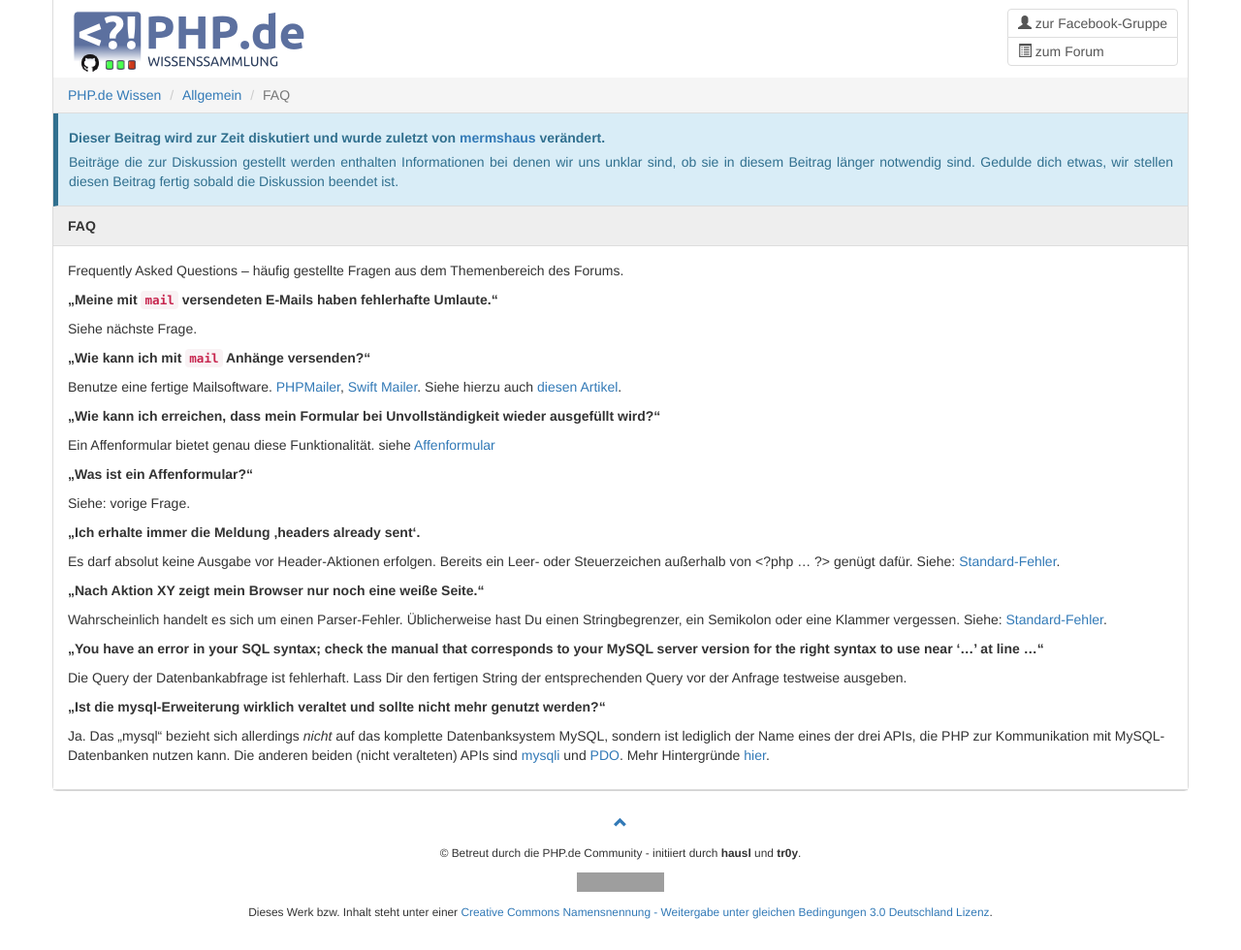
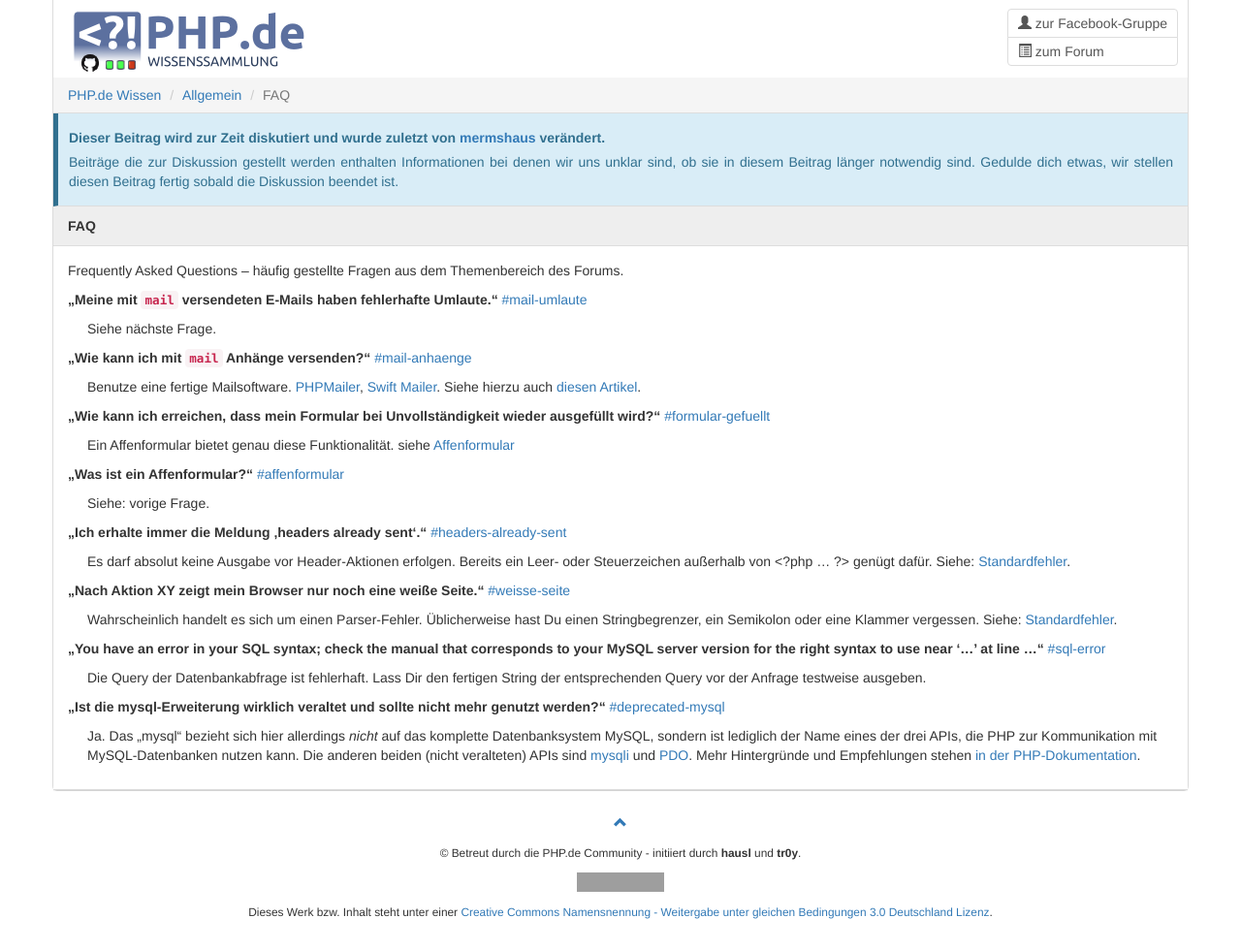
Before and after one commit to php-de/php-de.github.io, a Jekyll site: the page built from general/faq.md, in a window 1280 px wide. Shown: the whole page at 97% size. Built offline with Jekyll 4.4.1, drawn with Linux system fonts in a browser that asks for light colours; nearby versions of some CDN libraries; grey boxes are pictures that could not be loaded.

Commit message:
FAQ - Kleine Änderungen, Test von ID-Verlinkungen

```diff
--- a/general/faq.md
+++ b/general/faq.md
@@ -17,68 +17,120 @@ author:
 entry-type: in-discussion
 ---
 
+{::options parse_block_html="true" /}
+
 Frequently Asked Questions -- häufig gestellte Fragen aus dem Themenbereich des
 Forums.
 
 
 
 **„Meine mit `mail` versendeten E-Mails haben fehlerhafte Umlaute.“**
+<a href="#mail-umlaute">#mail-umlaute</a>
+{: #mail-umlaute}
+
+<div style="margin-left: 20px;">
 
 Siehe nächste Frage.
+
+</div>
 
 
 
 **„Wie kann ich mit `mail` Anhänge versenden?“**
+<a href="#mail-anhaenge">#mail-anhaenge</a>
+{: #mail-anhaenge}
+
+<div style="margin-left: 20px;">
 
 Benutze eine fertige Mailsoftware.
-[PHPMailer](http://phpmailer.worxware.com/), [Swift Mailer](http://swiftmailer.org/).
-Siehe hierzu auch [diesen Artikel](http://php-de.github.io/email/mail-class.html).
+[PHPMailer](http://phpmailer.worxware.com/),
+[Swift Mailer](http://swiftmailer.org/). Siehe hierzu auch
+[diesen Artikel](http://php-de.github.io/email/mail-class.html).
+
+</div>
+
 
 
 **„Wie kann ich erreichen, dass mein Formular bei Unvollständigkeit wieder
 ausgefüllt wird?“**
+<a href="#formular-gefuellt">#formular-gefuellt</a>
+{: #formular-gefuellt}
+
+<div style="margin-left: 20px;">
 
 Ein Affenformular bietet genau diese Funktionalität. siehe
 [Affenformular](http://php-de.github.io/form/affenformular.html)
 
+</div>
+
 
 
 **„Was ist ein Affenformular?“**
+<a href="#affenformular">#affenformular</a>
+{: #affenformular}
+
+<div style="margin-left: 20px;">
 
 Siehe: vorige Frage.
 
+</div>
 
 
-**„Ich erhalte immer die Meldung ‚headers already sent‘.**
+
+**„Ich erhalte immer die Meldung ‚headers already sent‘.“**
+<a href="#headers-already-sent">#headers-already-sent</a>
+{: #headers-already-sent}
+
+<div style="margin-left: 20px;">
 
 Es darf absolut keine Ausgabe vor Header-Aktionen erfolgen. Bereits ein Leer-
 oder Steuerzeichen außerhalb von <?php ... ?> genügt dafür. Siehe:
-[Standard-Fehler](http://php-de.github.io/debugging/standardfehler.html).
+[Standardfehler](http://php-de.github.io/debugging/standardfehler.html).
+
+</div>
 
 
 
 **„Nach Aktion XY zeigt mein Browser nur noch eine weiße Seite.“**
+<a href="#weisse-seite">#weisse-seite</a>
+{: #weisse-seite}
+
+<div style="margin-left: 20px;">
 
 Wahrscheinlich handelt es sich um einen Parser-Fehler. Üblicherweise hast Du
 einen Stringbegrenzer, ein Semikolon oder eine Klammer vergessen. Siehe:
-[Standard-Fehler](http://php-de.github.io/debugging/standardfehler.html).
+[Standardfehler](http://php-de.github.io/debugging/standardfehler.html).
+
+</div>
 
 
 
 **„You have an error in your SQL syntax; check the manual that corresponds to
 your MySQL server version for the right syntax to use near '…' at line …“**
+<a href="#sql-error">#sql-error</a>
+{: #sql-error}
+
+<div style="margin-left: 20px;">
 
 Die Query der Datenbankabfrage ist fehlerhaft. Lass Dir den fertigen String
 der entsprechenden Query vor der Anfrage testweise ausgeben.
+
+</div>
 
 
 
 **„Ist die mysql-Erweiterung wirklich veraltet und sollte nicht mehr genutzt
 werden?“**
+<a href="#deprecated-mysql">#deprecated-mysql</a>
+{: #deprecated-mysql}
 
-Ja. Das „mysql“ bezieht sich allerdings *nicht* auf das komplette
+<div style="margin-left: 20px;">
+
+Ja. Das „mysql“ bezieht sich hier allerdings *nicht* auf das komplette
 Datenbanksystem MySQL, sondern ist lediglich der Name eines der drei APIs, die
 PHP zur Kommunikation mit MySQL-Datenbanken nutzen kann. Die anderen beiden
 (nicht veralteten) APIs sind [mysqli](http://php.net/mysqli) und
-[PDO](http://php.net/pdo). Mehr Hintergründe
-[hier](http://php.net/manual/en/mysqlinfo.api.choosing.php).
+[PDO](http://php.net/pdo). Mehr Hintergründe und Empfehlungen stehen [in der
+PHP-Dokumentation](http://php.net/manual/en/mysqlinfo.api.choosing.php).
+
+</div>
```
